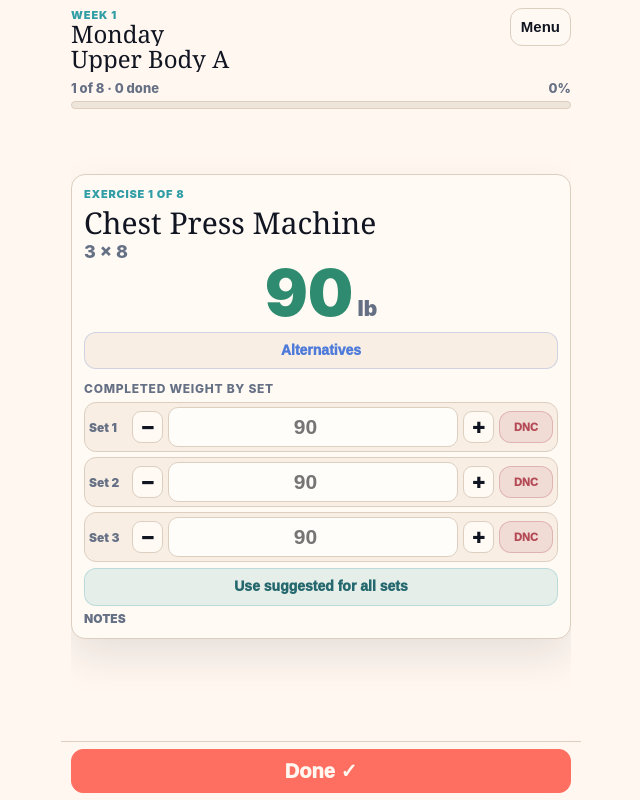
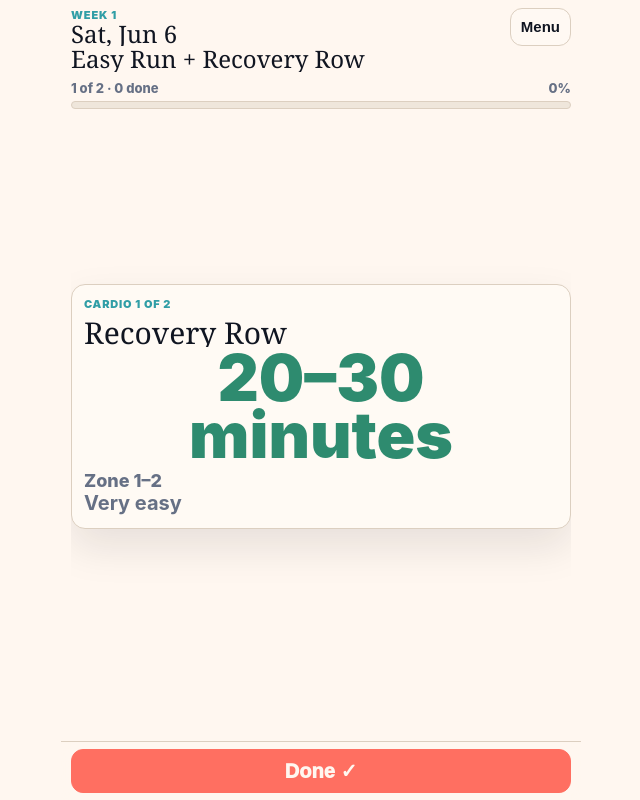
Before and after one commit to rosscrossapplesauce/ross-workout-app, a website: page index.html in a window 1280 px wide. Both pictures are taken after a click on the button "Continue current plan". Shown: the whole page, without its empty margins (319-959 px from the left). Drawn offline with Linux system fonts and the light colour scheme.

Commit message:
Align workout navigation with today's date

```diff
--- a/app.js
+++ b/app.js
@@ -225,7 +225,7 @@ function render(){
   const items = getItems(day);
   if(itemIndex >= items.length) itemIndex = Math.max(0, items.length-1);
   $("weekLabel").innerText = `${getPlanSource() === "generated" ? "Custom" : "Week"} ${plan.weeks[weekIndex].week || weekIndex+1}`;
-  $("dayTitle").innerHTML = `<span>${escapeHtml(day.day)}</span><span>${escapeHtml(day.title)}</span>`;
+  $("dayTitle").innerHTML = `<span>${escapeHtml(workoutDayHeading(day))}</span><span>${escapeHtml(day.title)}</span>`;
   $("weekSelect").value = weekIndex;
   $("daySelect").value = dayIndex;
   $("doneBtn").style.display = items.length ? "block" : "none";
@@ -354,13 +354,22 @@ function renderHome(){
         <div class="homeText">${escapeHtml(activePlan.summary || "Fat-loss hybrid training with rowing, conservative strength progression, upper/shoulder emphasis, lower-body work, one easy run, and Sunday rest.")}</div>
       </div>
       <div class="homeActions">
-        <button class="primary continueBtn" onclick="render()">Continue current plan</button>
+        <button class="primary continueBtn" onclick="continueCurrentPlan()">Continue current plan</button>
         <button class="textBtn" onclick="renderPlanStart()">Create a new plan</button>
       </div>
       ${planMessage && planMessageScope !== "settings" ? `<div class="planMessage">${escapeHtml(planMessage)}</div>` : ""}
       ${planProgressMarkup()}
       ${pendingPlan ? pendingPlanSummary(pendingPlan) : ""}
     </section>`;
+}
+function continueCurrentPlan(){
+  goToTodayInPlan();
+  overviewOpen = false;
+  overviewMode = "list";
+  itemIndex = 0;
+  buildDaySelector();
+  saveNav();
+  render();
 }
 function pendingPlanSummary(plan){
   return `
@@ -1428,21 +1437,64 @@ function renderCalendarOverview(){
 function calendarDay(day, weekIdx, dayIdx, state){
   const focus = dayFocus(day);
   const current = weekIdx === weekIndex && dayIdx === dayIndex;
+  const today = isPlanToday(weekIdx, dayIdx);
   const dateLabel = planDateLabel(weekIdx, dayIdx);
-  const label = dateLabel ? `${dateLabel} · ${day.day || `Day ${dayIdx + 1}`}` : (day.day || `Day ${dayIdx + 1}`);
+  const label = dateLabel ? `${today ? "Today · " : ""}${dateLabel}` : (day.day || `Day ${dayIdx + 1}`);
   return `
-    <button class="calendarDay ${current ? "calendarCurrent" : ""}" onclick="jumpToDay(${weekIdx}, ${dayIdx})">
+    <button class="calendarDay ${today ? "calendarToday" : ""} ${current ? "calendarCurrent" : ""}" onclick="jumpToDay(${weekIdx}, ${dayIdx})">
       <span>${escapeHtml(label)}</span>
       <strong>${escapeHtml(focus)}</strong>
     </button>`;
 }
+function workoutDayHeading(day){
+  return planDateLabel(weekIndex, dayIndex) || day.day || "Workout";
+}
+function planDate(weekIdx, dayIdx){
+  const start = planStartDate();
+  if(!start) return null;
+  const date = new Date(start);
+  date.setDate(date.getDate() + weekIdx * 7 + dayIdx);
+  return date;
+}
 function planDateLabel(weekIdx, dayIdx){
+  const date = planDate(weekIdx, dayIdx);
+  if(!date) return "";
+  return date.toLocaleDateString(undefined, {weekday:"short", month:"short", day:"numeric"});
+}
+function planStartDate(){
   const settings = readObject(PLAN_SETTINGS_KEY, null);
-  if(!settings || !settings.startDate) return "";
-  const date = new Date(`${settings.startDate}T00:00:00`);
-  if(Number.isNaN(date.getTime())) return "";
-  date.setDate(date.getDate() + weekIdx * 7 + dayIdx);
-  return date.toLocaleDateString(undefined, {month:"short", day:"numeric"});
+  const savedStart = parseLocalDate(settings && settings.startDate);
+  if(savedStart) return savedStart;
+  const today = startOfLocalDay(new Date());
+  const monday = new Date(today);
+  monday.setDate(today.getDate() - ((today.getDay() + 6) % 7));
+  return monday;
+}
+function parseLocalDate(value){
+  if(!value) return null;
+  const date = new Date(`${value}T00:00:00`);
+  return Number.isNaN(date.getTime()) ? null : startOfLocalDay(date);
+}
+function startOfLocalDay(date){
+  return new Date(date.getFullYear(), date.getMonth(), date.getDate());
+}
+function isSameLocalDay(a, b){
+  return !!(a && b && a.getFullYear() === b.getFullYear() && a.getMonth() === b.getMonth() && a.getDate() === b.getDate());
+}
+function isPlanToday(weekIdx, dayIdx){
+  return isSameLocalDay(planDate(weekIdx, dayIdx), startOfLocalDay(new Date()));
+}
+function goToTodayInPlan(){
+  const plan = getActivePlan();
+  const start = planStartDate();
+  if(!start || !plan.weeks.length) return;
+  const today = startOfLocalDay(new Date());
+  const offset = Math.floor((today - start) / 86400000);
+  const lastWeekIndex = plan.weeks.length - 1;
+  const targetWeek = Math.max(0, Math.min(lastWeekIndex, Math.floor(offset / 7)));
+  const targetDay = Math.max(0, offset - targetWeek * 7);
+  weekIndex = targetWeek;
+  dayIndex = Math.min(targetDay, plan.weeks[weekIndex].days.length - 1);
 }
 function selectedWorkoutButtonLabel(){
   const day = getDay();
--- a/index.html
+++ b/index.html
@@ -9,7 +9,7 @@
   <meta name="apple-mobile-web-app-title" content="Workout">
   <title>Ross Workout Coach</title>
   <link rel="manifest" href="manifest.json">
-  <link rel="stylesheet" href="style.css?v=20260606-plan-progress">
+  <link rel="stylesheet" href="style.css?v=20260606-date-navigation">
 </head>
 <body>
   <div class="app">
@@ -46,6 +46,6 @@
     </footer>
   </div>
 
-  <script src="app.js?v=20260606-plan-progress"></script>
+  <script src="app.js?v=20260606-date-navigation"></script>
 </body>
 </html>
--- a/style.css
+++ b/style.css
@@ -165,6 +165,9 @@ body[data-mode="settings"] main{justify-content:flex-start}
 .calendarDay span{font-size:11px;color:var(--muted);font-weight:900;text-transform:uppercase}
 .calendarDay strong{font-size:12px;line-height:1.12}
 .calendarCurrent{border-color:var(--coral);box-shadow:inset 0 0 0 1px var(--coral)}
+.calendarToday{background:#fffdf9;border-color:rgba(49,158,166,.5);box-shadow:inset 0 0 0 1px rgba(49,158,166,.45)}
+.calendarToday span{color:var(--teal)}
+.calendarToday.calendarCurrent{border-color:var(--coral);box-shadow:inset 0 0 0 1px var(--coral),0 0 0 2px rgba(49,158,166,.24)}
 .setGrid{display:flex;flex-direction:column;gap:5px;margin-top:5px}
 .setWeightRow{display:grid;grid-template-columns:38px 31px 1fr 31px 54px;gap:5px;align-items:center;background:var(--soft);border:1px solid var(--line);border-radius:12px;padding:4px}
 .setLabel{color:var(--muted);font-weight:950;font-size:12px}
```
